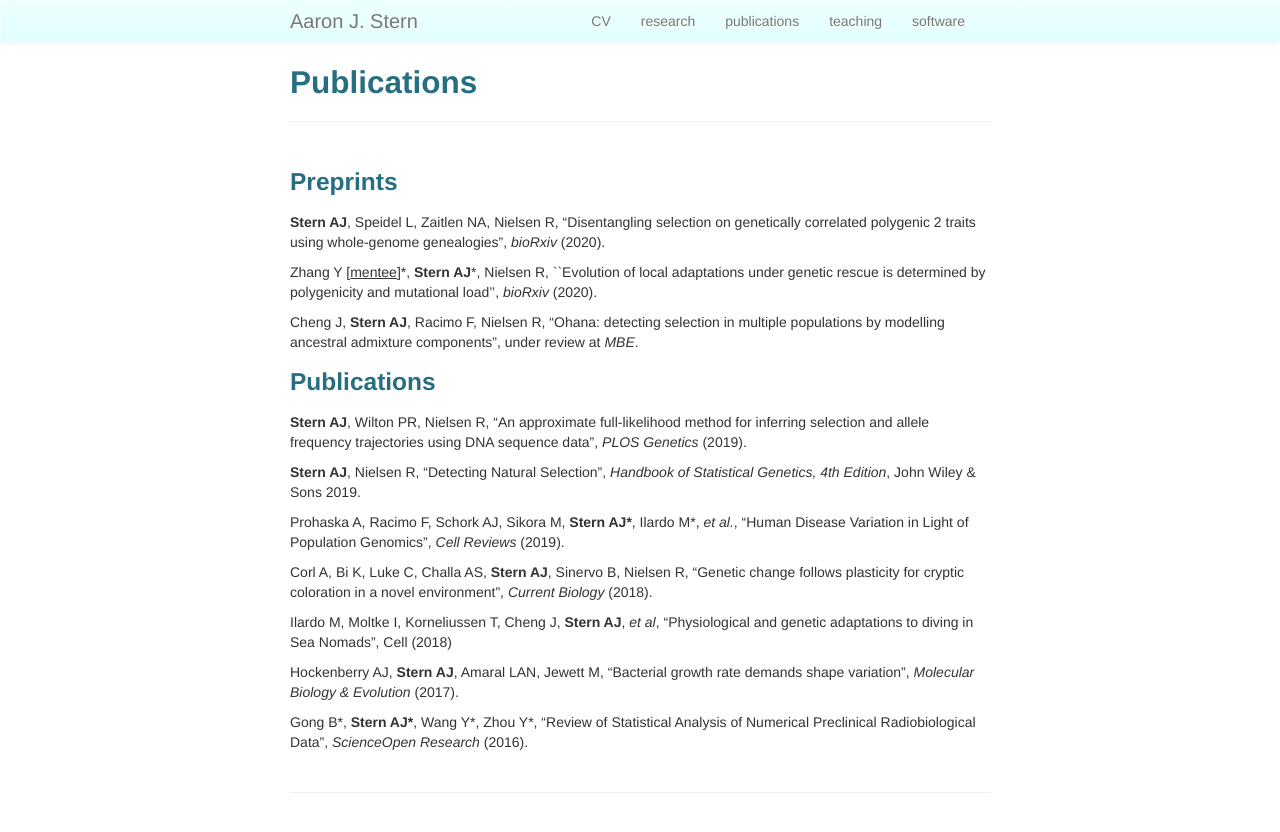
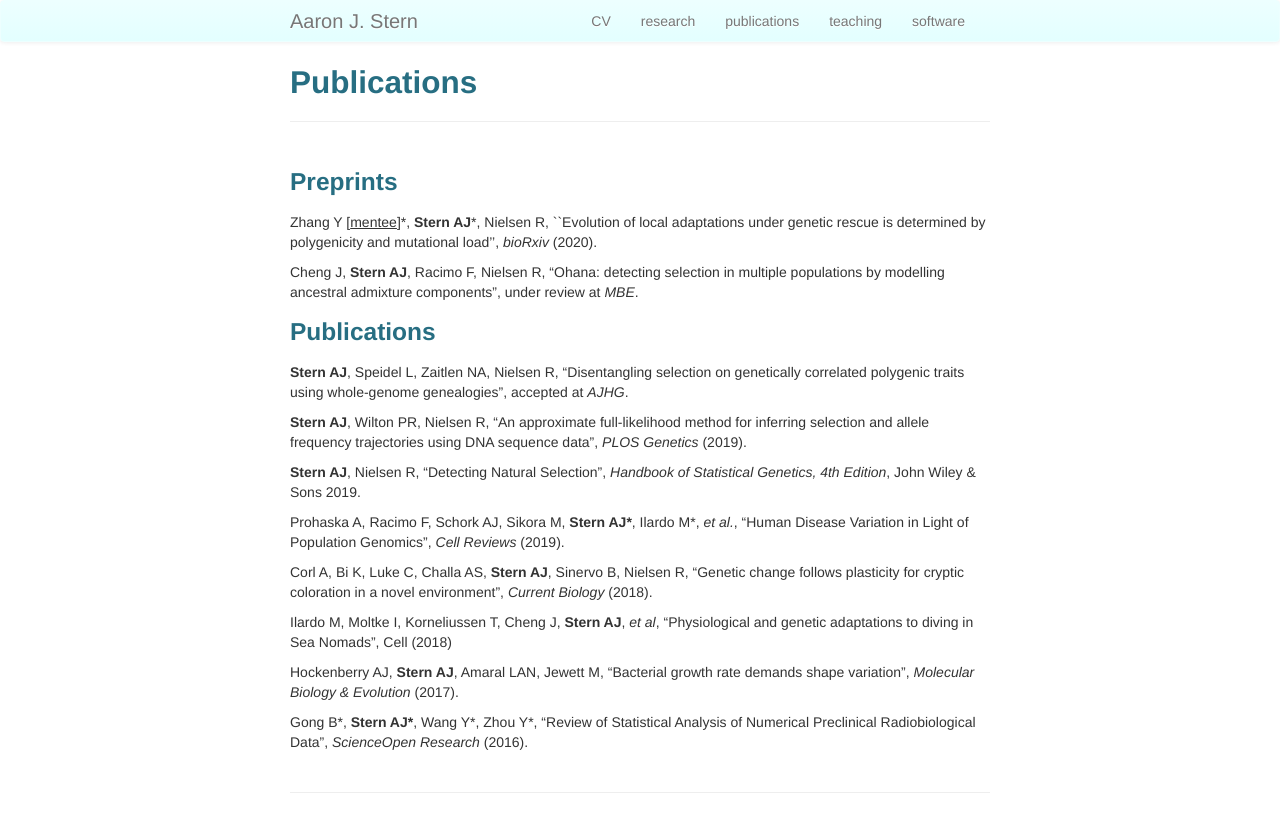
Before and after one commit to 35ajstern/simple_academic_website, a Jekyll site: the page built from pages/publications.md, in a window 1280 px wide. Shown: the top 832 px of the page. Built offline with Jekyll 4.4.1, drawn with Linux system fonts in a browser that asks for light colours.

Commit message:
asdfasdf

```diff
--- a/pages/publications.md
+++ b/pages/publications.md
@@ -6,15 +6,14 @@ description: Aaron Stern | Publications
 
 ### Preprints
 
-<b>Stern AJ</b>, Speidel L, Zaitlen NA, Nielsen R, "Disentangling selection on genetically correlated polygenic
-2 traits using whole-genome genealogies", *bioRxiv* (2020).
-
 Zhang Y [<u>mentee</u>]\*, <b>Stern AJ</b>\*, Nielsen R, ``Evolution of local adaptations under genetic rescue is determined by polygenicity and mutational load'', *bioRxiv* (2020).
 
 Cheng J, <b>Stern AJ</b>, Racimo F, Nielsen R, "Ohana: detecting selection in multiple populations by
 modelling ancestral admixture components", under review at *MBE*.
 
 ### Publications
+<b>Stern AJ</b>, Speidel L, Zaitlen NA, Nielsen R, "Disentangling selection on genetically correlated polygenic traits using whole-genome genealogies", accepted at *AJHG*.
+
 
 <b>Stern AJ</b>, Wilton PR, Nielsen R, "An approximate full-likelihood method for inferring selection and allele frequency trajectories using DNA sequence data", *PLOS Genetics* (2019).
 
```
